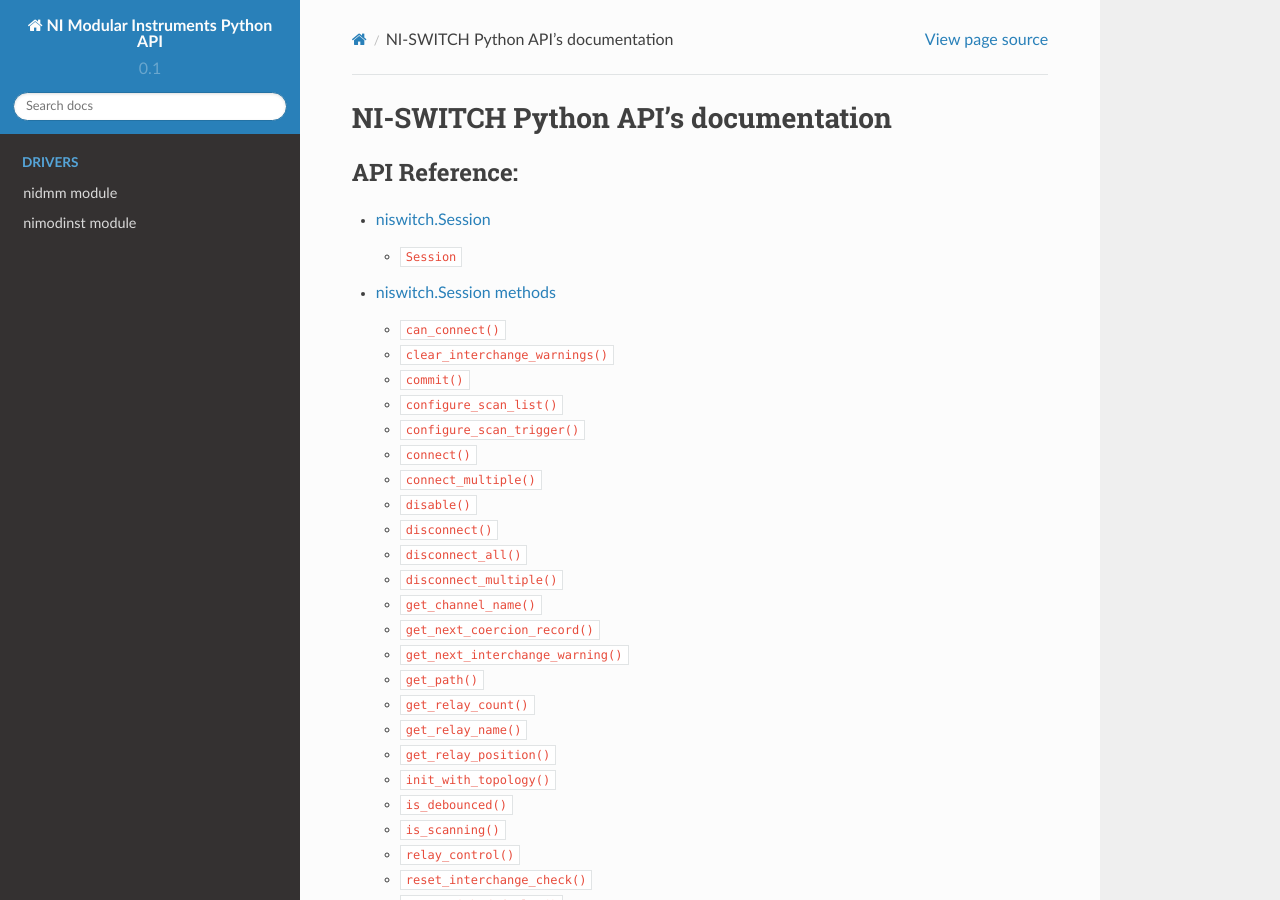
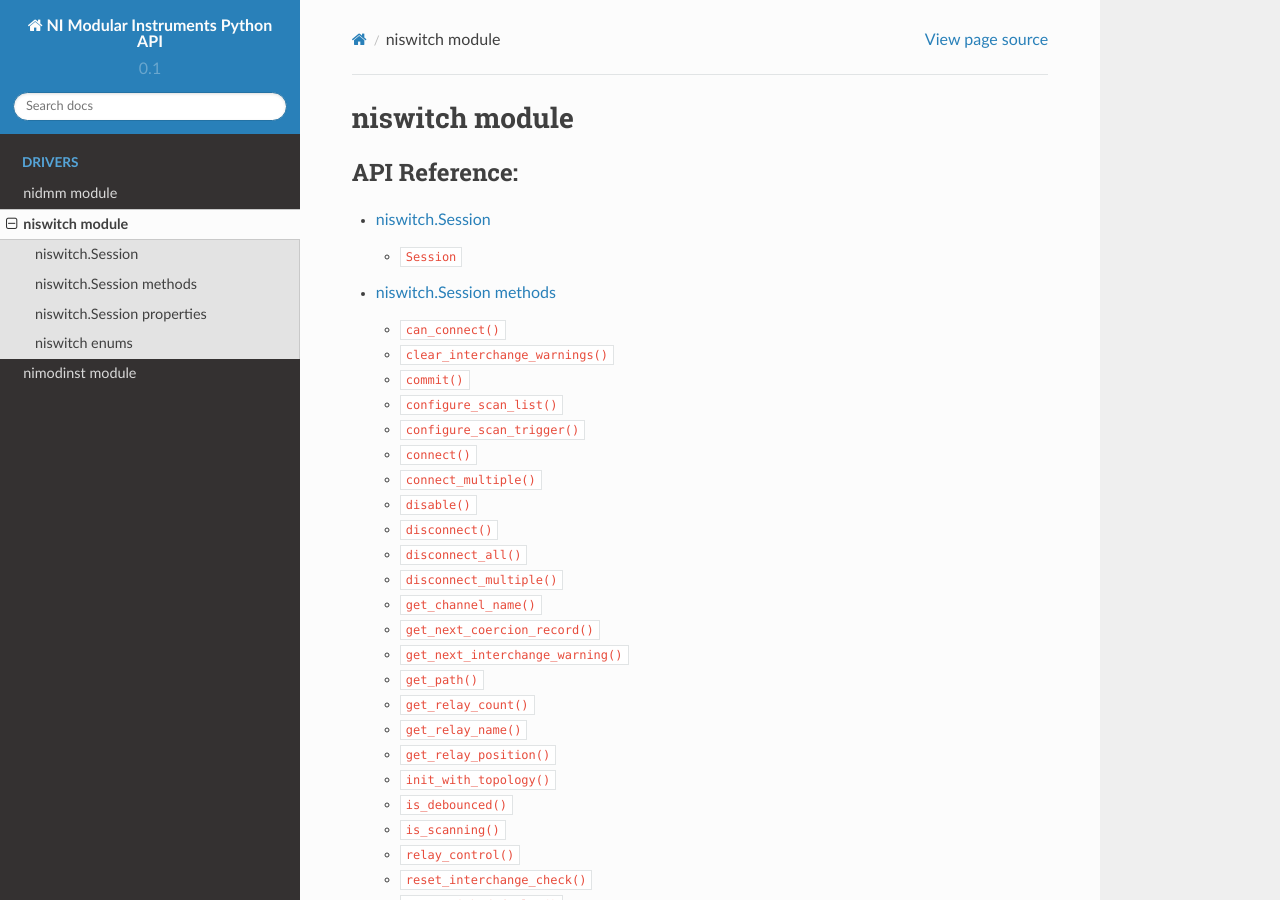
Before and after one commit to ni/nimi-python, a Sphinx documentation site: the page built from docs/niswitch.rst, in a window 1280 px wide and 900 px high. Built offline with Sphinx 7.4.7 and the Read the Docs theme 2.0.0, drawn with Linux system fonts in a browser that asks for light colours.

Commit message:
Updating to include the correct documentation for niswitch

```diff
--- a/docs/index.rst
+++ b/docs/index.rst
@@ -13,6 +13,7 @@
    :caption: Drivers
 
    nidmm
+   niswitch
    nimodinst
 
 Indices and tables
--- a/docs/niswitch.rst
+++ b/docs/niswitch.rst
@@ -3,7 +3,7 @@
    You can adapt this file completely to your liking, but it should at least
    contain the root `toctree` directive.
 
-NI-SWITCH Python API's documentation
+niswitch module
 =============================================================
 
 .. toctree::
```
